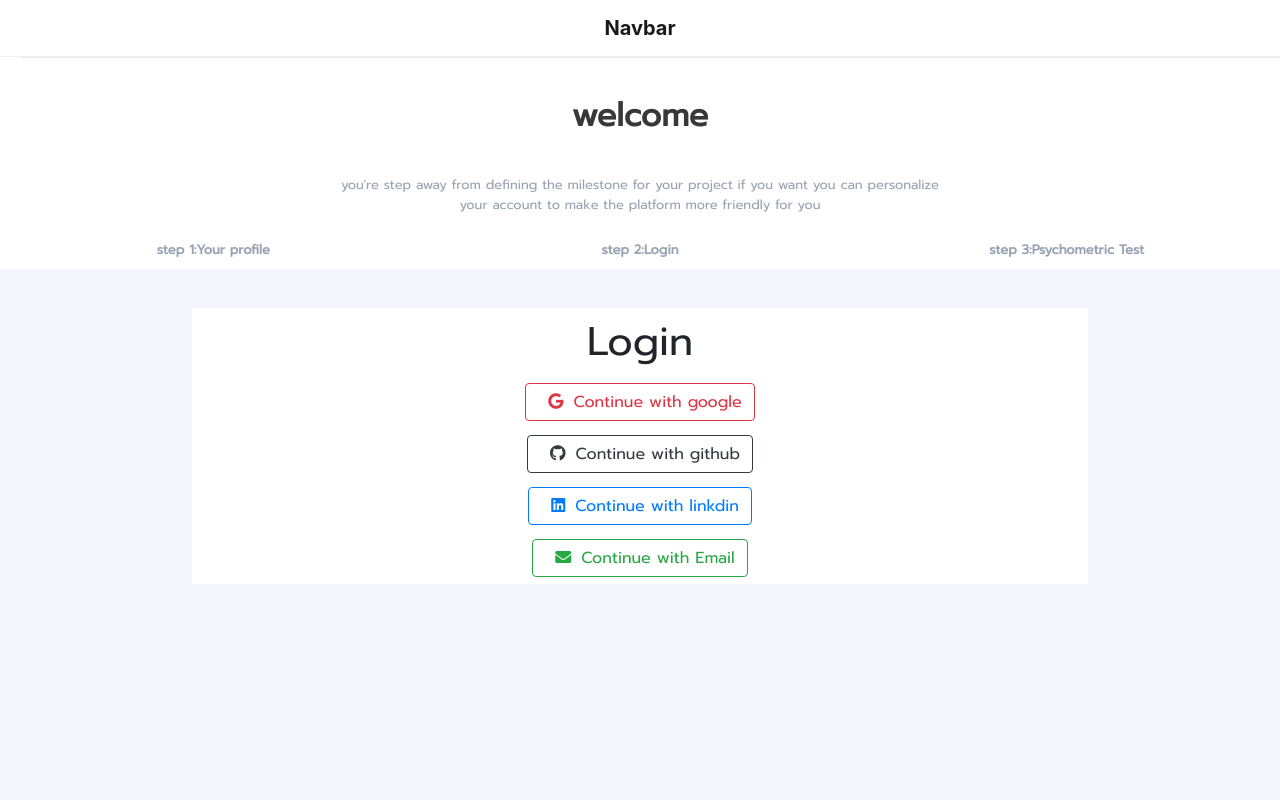
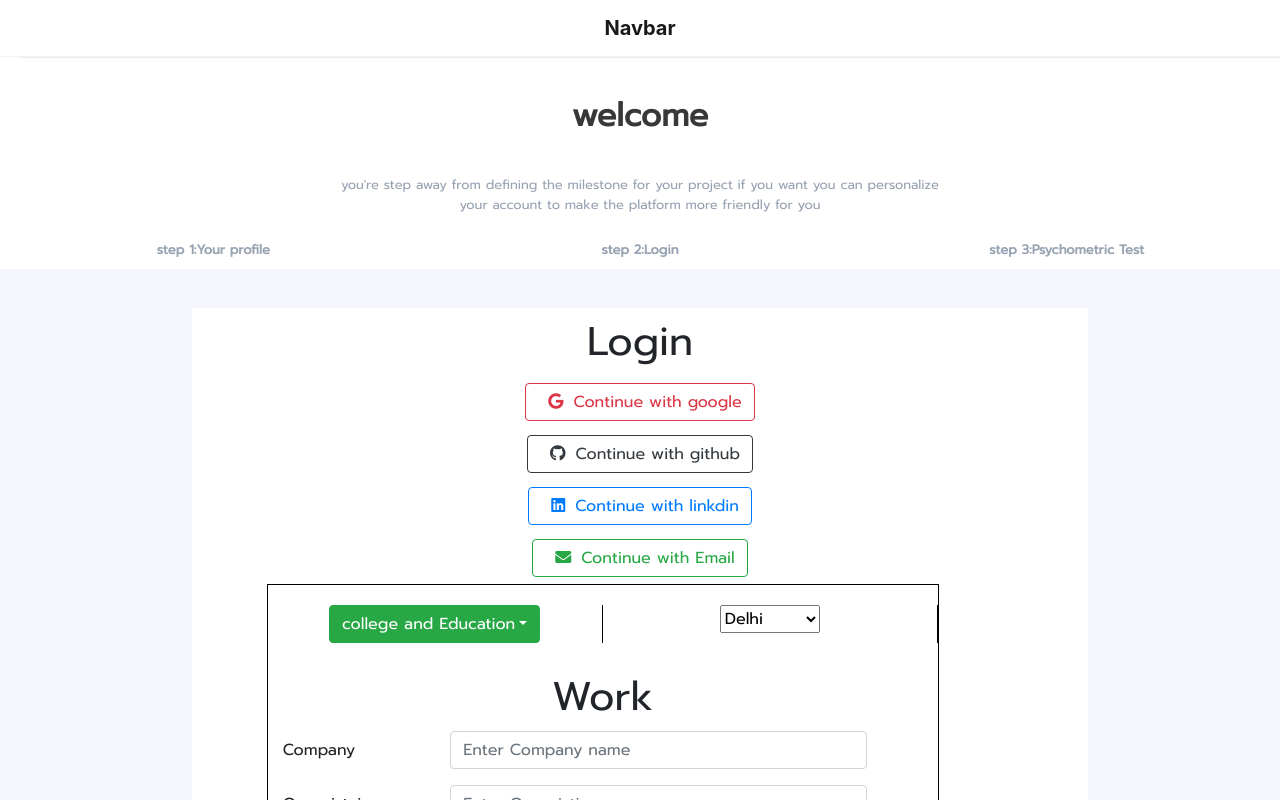
Before and after one commit to shabhinav/reactjs-profileCompletion, a React (Create React App) app: page / in a window 1280 px wide. Both pictures are taken after a click on the link "step 2:Login". Shown: the top 800 px of the page. Built offline with nearby package versions, Linux system fonts and the light colour scheme.

Commit message:
Form added

```diff
--- a/src/profilesetup.js
+++ b/src/profilesetup.js
@@ -1,7 +1,14 @@
 import React from 'react';
 import './profilesetup.scss';
 import Button from 'react-bootstrap/Button';
-import ButtonToolbar from 'react-bootstrap/ButtonToolbar'
+import ButtonToolbar from 'react-bootstrap/ButtonToolbar';
+import Dropdown from 'react-bootstrap/Dropdown';
+import InputGroup from 'react-bootstrap/InputGroup';
+import Form from 'react-bootstrap/Form';
+import Col from 'react-bootstrap/Col';
+import Row from 'react-bootstrap/Row';
+
+
 
 
 export default class Profilesetup extends React.Component{
@@ -18,12 +25,90 @@ export default class Profilesetup extends React.Component{
                                     <Button variant="outline-dark"  className="buttons"><i class="fab fa-github"></i>Continue with github</Button>
                                     <Button variant="outline-primary"  className="buttons"><i class="fab fa-linkedin"></i>Continue with linkdin</Button>
                                     <Button variant="outline-success" className="buttons"><i class="fas fa-envelope"></i>Continue with   Email</Button>
-
                                 </ButtonToolbar>
                             </div>
                         </div>
                     </div>
+                    <div className="Form conatiner">
+                        <div className="row">
+                            <div className="offset-1 col-lg-9 formdesign">
 
+                            <Form>
+                                <div className="row">
+                                <div className="col-lg-6 dropsel_design">
+                            <Dropdown>
+                            < Dropdown.Toggle variant="success" id="dropdown-basic">
+                                college and Education
+                            </Dropdown.Toggle>
+
+                            <Dropdown.Menu>
+                                <Dropdown.Item href="#/action-1">Action</Dropdown.Item>
+                                <Dropdown.Item href="#/action-2">Another action</Dropdown.Item>
+                                <Dropdown.Item href="#/action-3">Something else</Dropdown.Item>
+                            </Dropdown.Menu>
+                        </Dropdown>
+                            </div>
+                            <div className="col-lg-6 dropsel_design">
+                            <select>
+                                <option value="A">Delhi</option>
+                                <option value="B">Banana</option>
+                                <option value="C">Cranberry</option>
+                            </select>
+                            </div>
+                                </div>
+
+
+                            <h1>Work</h1>
+
+                            <Form.Group as={Row} controlId="formPlaintextPassword">
+                            <Form.Label column lg="3">
+                              Company
+                            </Form.Label>
+                            <Col lg="8">
+                            <Form.Control type="text" placeholder="Enter Company name" />
+                            </Col>
+                            </Form.Group>
+
+                            <Form.Group as={Row} controlId="formPlaintextPassword">
+                            <Form.Label column lg="3">
+                              Organistaion
+                            </Form.Label>
+                            <Col lg="8">
+                            <Form.Control type="text" placeholder="Enter Organistion name" />
+                            </Col>
+                        </Form.Group>
+
+                        <Form.Group as={Row} controlId="formPlaintextPassword">
+                            <Form.Label column lg="3">
+                              Position
+                            </Form.Label>
+                            <Col lg="8">
+                            <Form.Control type="text" placeholder="Position" />
+                            </Col>
+                        </Form.Group>
+
+                        <Form.Group as={Row} controlId="formPlaintextPassword">
+                            <Form.Label column lg="3">
+                              city/town
+                            </Form.Label>
+                            <Col lg="8">
+                            <Form.Control type="text" placeholder="City/Town" />
+                            </Col>
+                        </Form.Group>
+
+                        <Form.Group as={Row} controlId="formPlaintextPassword">
+                            <Form.Label column lg="3">
+                              Description
+                            </Form.Label>
+                            <Col lg="8">
+                            <Form.Control type="text" placeholder="Description" />
+                            </Col>
+                        </Form.Group>
+                            </Form>
+
+                            </div>
+                        </div>
+                    </div>
                 </div>
             </div>
         );
--- a/src/profilesetup.scss
+++ b/src/profilesetup.scss
@@ -20,4 +20,12 @@
         margin: 7px auto;
     }
     min-height: 800vh;
+    .formdesign{
+        border:1px solid black;
+    }
+    .dropsel_design{
+        text-align: center;
+        margin: 20px 0px;
+        border-right: 1px solid black;
+    }
 }
```
Lines whose indentation alone changed are shown as unchanged.
